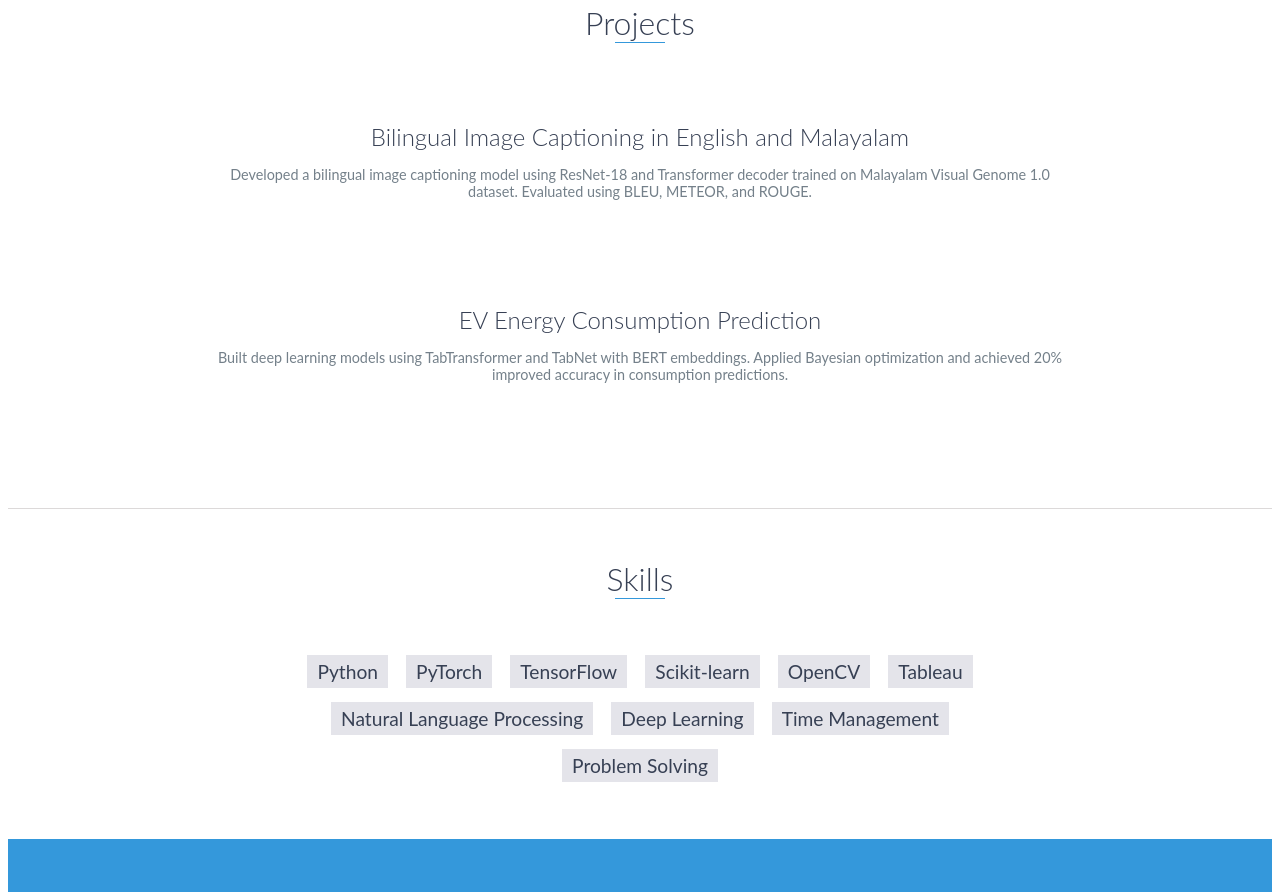
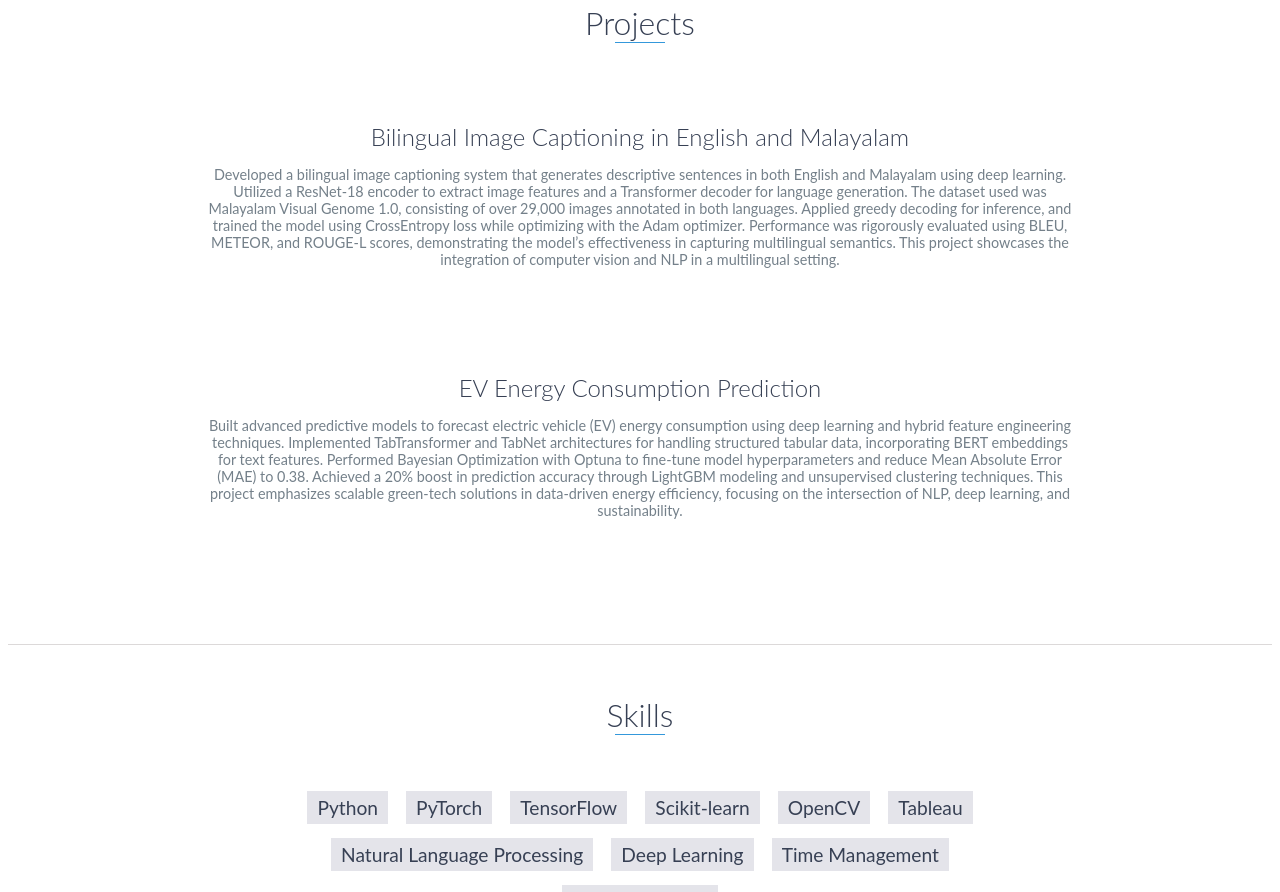
Before and after one commit to amalmk47/Amal_MK.github.io, a website: page index.html in a window 1280 px wide. Shown: the part 1573-2465 px from the top of the page. Drawn offline with Linux system fonts and the light colour scheme.

Commit message:
Update index.html

```diff
--- a/index.html
+++ b/index.html
@@ -50,13 +50,13 @@
     <div class="project no-image">
       <div class="project-info">
         <h3>Bilingual Image Captioning in English and Malayalam</h3>
-        <p>Developed a bilingual image captioning model using ResNet-18 and Transformer decoder trained on Malayalam Visual Genome 1.0 dataset. Evaluated using BLEU, METEOR, and ROUGE.</p>
+        <p>Developed a bilingual image captioning system that generates descriptive sentences in both English and Malayalam using deep learning. Utilized a ResNet-18 encoder to extract image features and a Transformer decoder for language generation. The dataset used was Malayalam Visual Genome 1.0, consisting of over 29,000 images annotated in both languages. Applied greedy decoding for inference, and trained the model using CrossEntropy loss while optimizing with the Adam optimizer. Performance was rigorously evaluated using BLEU, METEOR, and ROUGE-L scores, demonstrating the model’s effectiveness in capturing multilingual semantics. This project showcases the integration of computer vision and NLP in a multilingual setting.</p>
       </div>
     </div>
     <div class="project no-image">
       <div class="project-info">
         <h3>EV Energy Consumption Prediction</h3>
-        <p>Built deep learning models using TabTransformer and TabNet with BERT embeddings. Applied Bayesian optimization and achieved 20% improved accuracy in consumption predictions.</p>
+        <p>Built advanced predictive models to forecast electric vehicle (EV) energy consumption using deep learning and hybrid feature engineering techniques. Implemented TabTransformer and TabNet architectures for handling structured tabular data, incorporating BERT embeddings for text features. Performed Bayesian Optimization with Optuna to fine-tune model hyperparameters and reduce Mean Absolute Error (MAE) to 0.38. Achieved a 20% boost in prediction accuracy through LightGBM modeling and unsupervised clustering techniques. This project emphasizes scalable green-tech solutions in data-driven energy efficiency, focusing on the intersection of NLP, deep learning, and sustainability.</p>
       </div>
     </div>
   </section>
```
